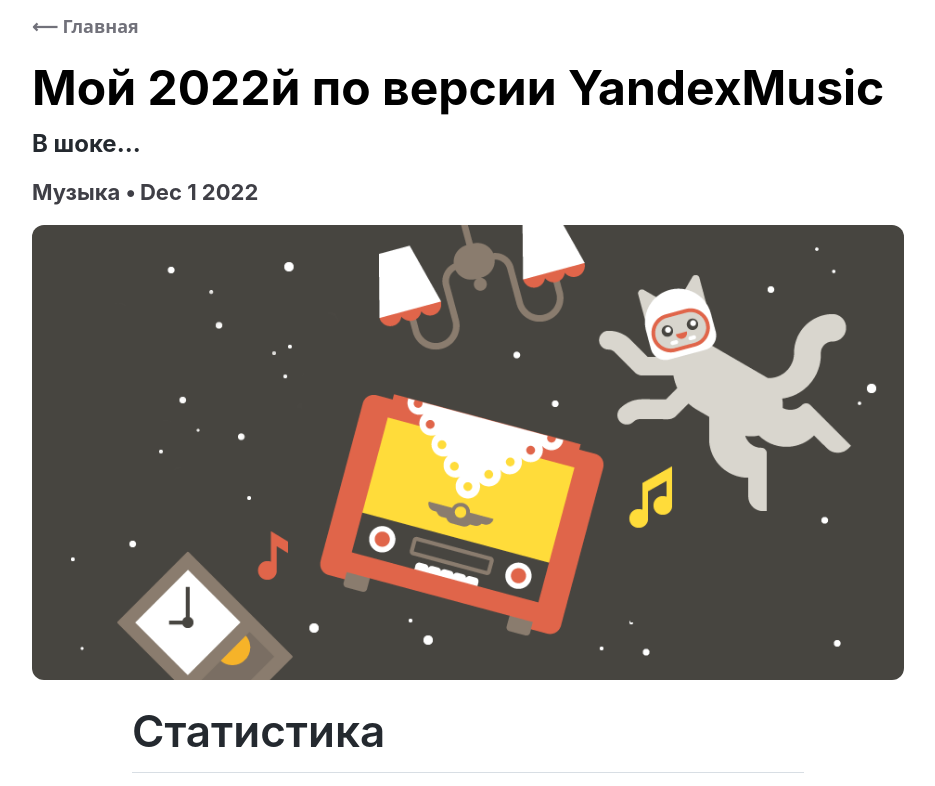
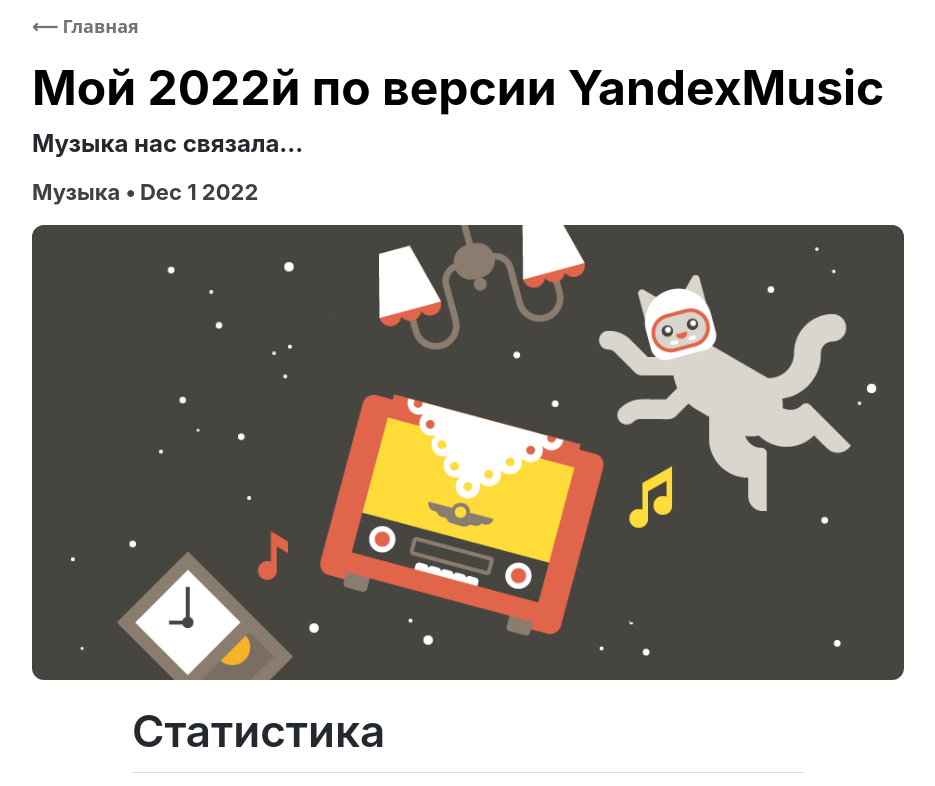
Before and after one commit to uuuuuno/blog_astro, an Astro site: page /blog/my_2022_music in a window 1280 px wide. Shown: the top 786 px of the page, without its empty margins (172-1107 px from the left). Built offline with nearby package versions, Linux system fonts and the light colour scheme; Astro itself is replaced by a stand-in of ours.

Commit message:
Edit post -Мой 2022й по версии YandexMusic

```diff
--- a/src/pages/blog/my_2022_music.md
+++ b/src/pages/blog/my_2022_music.md
@@ -1,7 +1,7 @@
 ---
 layout: '../../layouts/BlogPost.astro'
 title: 'Мой 2022й по версии YandexMusic'
-description: 'В шоке...'
+description: 'Музыка нас связала...'
 pubDate: 'Dec 1 2022'
 heroImage: '/my_2022_music/my_2022_yandex_music.png'
 tags: 'Музыка'
```
